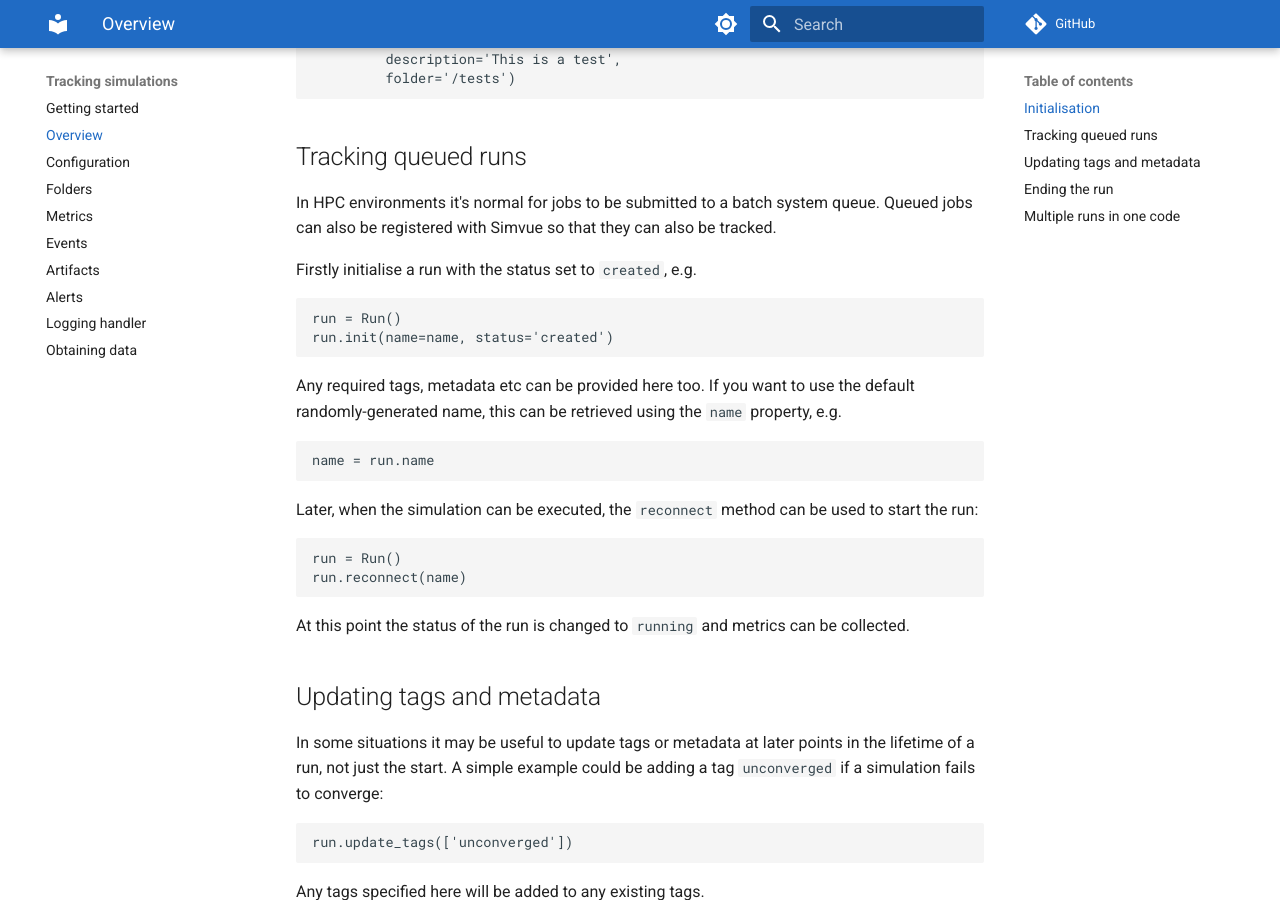
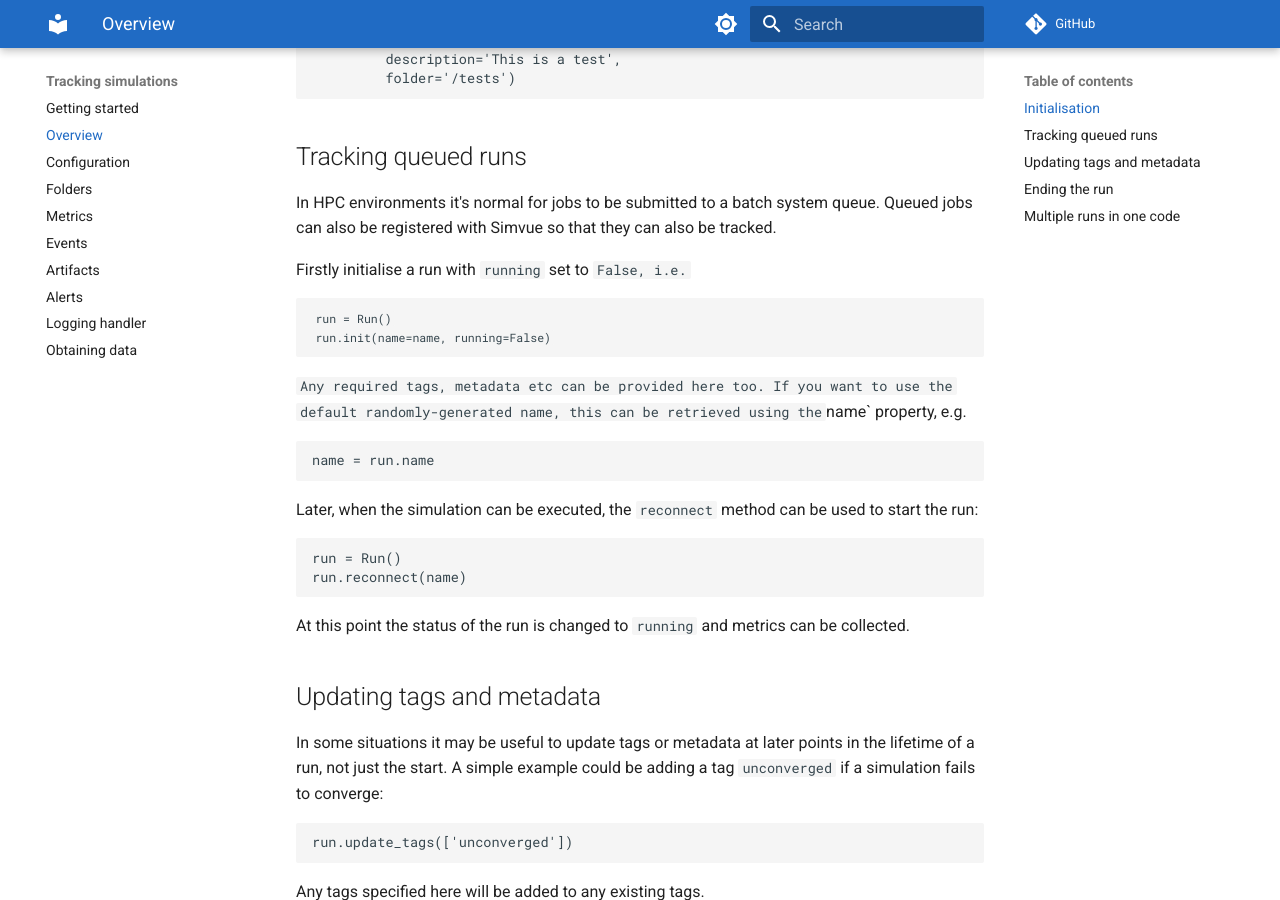
Before and after one commit to simvue-io/docs, an MkDocs documentation site: the page built from docs/python-client/overview.md, in a window 1280 px wide and 900 px high, scrolled down 997 px. Built offline with MkDocs 1.6.1 and Material for MkDocs 9.7.7, drawn with Linux system fonts in a browser that asks for light colours.

Commit message:
Corrections to example illustrating tracking queued jobs

````diff
--- a/docs/python-client/overview.md
+++ b/docs/python-client/overview.md
@@ -34,10 +34,10 @@ run.init(name='my-first-run',
 In HPC environments it's normal for jobs to be submitted to a batch system queue. Queued jobs can also be registered with
 Simvue so that they can also be tracked.
 
-Firstly initialise a run with the status set to `created`, e.g.
+Firstly initialise a run with `running` set to `False, i.e.
 ```
 run = Run()
-run.init(name=name, status='created')
+run.init(name=name, running=False)
 ```
 Any required tags, metadata etc can be provided here too. If you want to use the default randomly-generated name, this can be
 retrieved using the `name` property, e.g.
````
